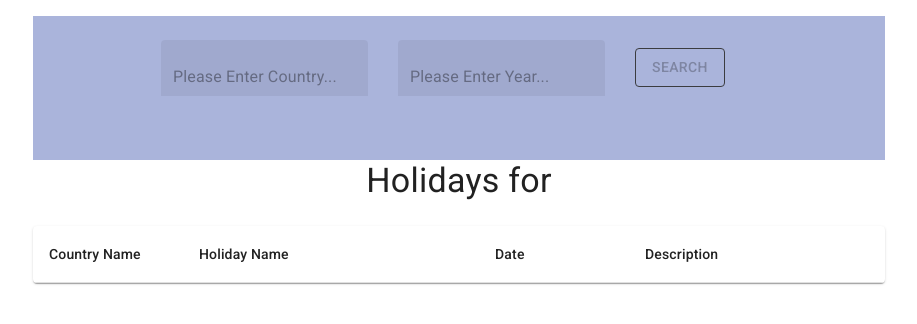
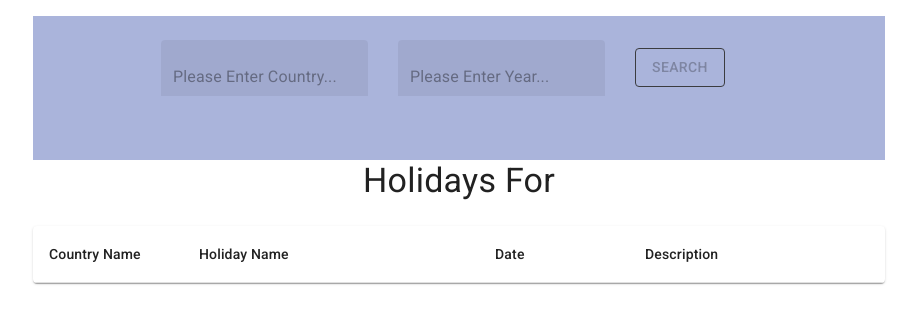
Before and after one commit to bemrekalkan/React-Project-13_Custom-Hook, a React (Create React App) app: page / in a window 1280 px wide. Shown: the top 324 px of the page, without its empty margins (181-1098 px from the left). Built offline with nearby package versions, Linux system fonts and the light colour scheme.

Commit message:
readme file updated

```diff
--- a/src/pages/Home.jsx
+++ b/src/pages/Home.jsx
@@ -99,7 +99,7 @@ export default function SimpleContainer() {
           {inputs.year}
         </Typography>
         <Typography variant="h4" component="h4" align="center">
-          Holidays for {inputs.country}
+          Holidays For {inputs.country}
         </Typography>
         <Typography sx={{ textAlign: "center" }}>
           <img
```
Also changed, not shown: 2 other files (tests, documents, lock files or other folders).
